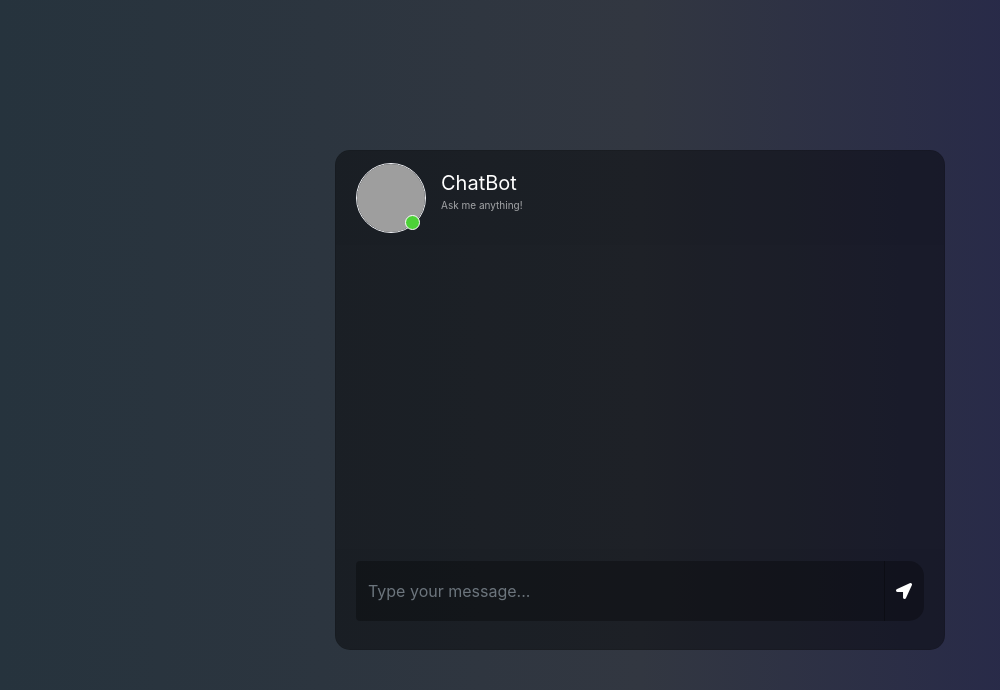
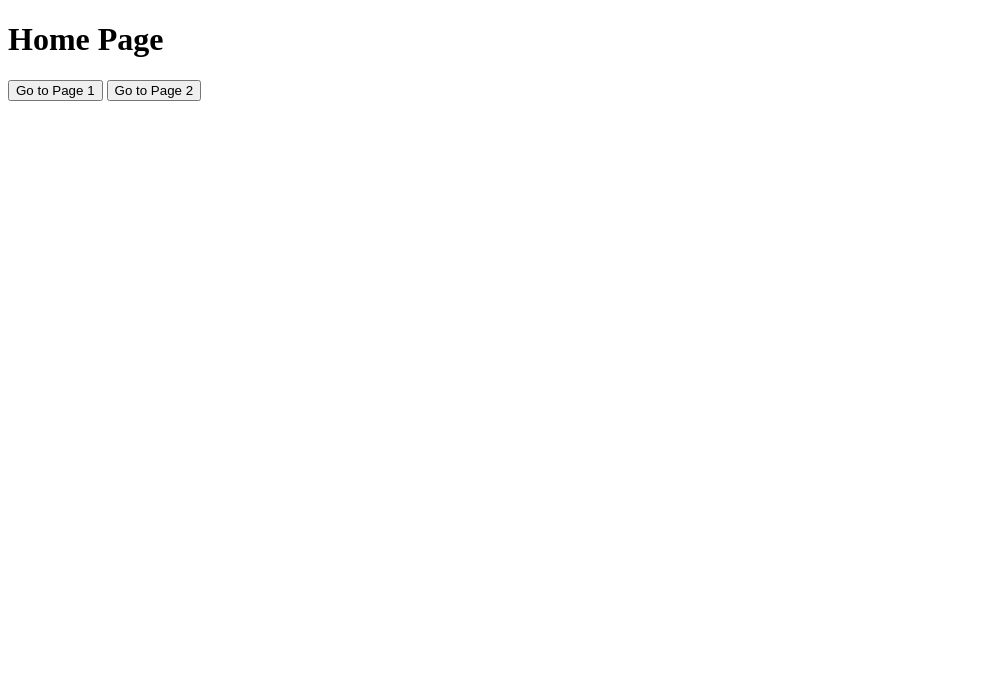
Before and after one commit to kar458/legalchatbot, a Flask app: page / in a window 1280 px wide. Shown: the top 690 px of the page, without its empty margins (0-1000 px from the left). Run offline with Flask 3, Linux system fonts and the light colour scheme; some libraries are stand-ins or nearby versions; grey boxes are pictures that could not be loaded.

Commit message:
second commit

```diff
--- a/app.py
+++ b/app.py
@@ -10,8 +10,17 @@ model = AutoModelForCausalLM.from_pretrained("microsoft/DialoGPT-medium")
 app=Flask(__name__)
 
 @app.route("/")
+
 def index():
-    return render_template("index.html")
+    return render_template("home.html")
+
+@app.route("/page1")
+def page1():
+    return render_template("index.html",title='Page1')
+
+@app.route('/page2')
+def page2():
+    return render_template('index.html', title='Page2')
 
 @app.route("/get",methods=["GET","POST"])
 
--- /dev/null
+++ b/templates/home.html
@@ -0,0 +1,13 @@
+<!DOCTYPE html>
+<html lang="en">
+<head>
+    <meta charset="UTF-8">
+    <meta name="viewport" content="width=device-width, initial-scale=1.0">
+    <title>Document</title>
+</head>
+<body>
+    <h1>Home Page</h1>
+    <a href="{{ url_for('page1') }}"><button>Go to Page 1</button></a>
+    <a href="{{ url_for('page2') }}"><button>Go to Page 2</button></a>
+</body>
+</html>
--- a/templates/index.html
+++ b/templates/index.html
@@ -5,7 +5,7 @@
 <!DOCTYPE html>
 <html>
 	<head>
-		<title>Chatbot</title>
+		<title>{{ title }}</title>
 		<link rel="stylesheet" href="https://stackpath.bootstrapcdn.com/bootstrap/4.1.3/css/bootstrap.min.css" integrity="sha384-MCw98/SFnGE8fJT3GXwEOngsV7Zt27NXFoaoApmYm81iuXoPkFOJwJ8ERdknLPMO" crossorigin="anonymous">
 		<link rel="stylesheet" href="https://use.fontawesome.com/releases/v5.5.0/css/all.css" integrity="sha384-B4dIYHKNBt8Bc12p+WXckhzcICo0wtJAoU8YZTY5qE0Id1GSseTk6S+L3BlXeVIU" crossorigin="anonymous">
 		<script src="https://ajax.googleapis.com/ajax/libs/jquery/3.3.1/jquery.min.js"></script>
@@ -24,7 +24,7 @@
 									<img src="https://i.ibb.co/fSNP7Rz/icons8-chatgpt-512.png" class="rounded-circle user_img">
 									<span class="online_icon"></span>
 								</div>
-								<div class="user_info">
+								<div id="titbot" class="user_info">
 									<span>ChatBot</span>
 									<p>Ask me anything!</p>
 								</div>
@@ -47,7 +47,25 @@
 			</div>
         </div>
 		<script>
-			$(document).ready( function() {
+				$(document).ready( function() {
+					var pageTitle = $('title').text().trim(); // Trim whitespace from the page title
+
+// Use a switch statement for better readability and ease of adding more cases
+				switch (pageTitle) {
+					case 'Page1':
+						console.log("1 da");
+						$('#titbot span').text('Legal Doubt Bot');
+						$('#titbot p').text('Ask anything for legal assistance');
+						break;
+					case 'Page2':
+						console.log("2 da");
+						$('#titbot span').text('Woman Legal Bot');
+						$('#titbot p').text("Ask anything for women's law");
+						break;
+					default:
+						console.log("Page not recognized: " + pageTitle);
+						break;
+				}
 				$("#messageArea").on("submit",function(event) {
 					const date= new Date();
 					const hour=date.getHours();
```
